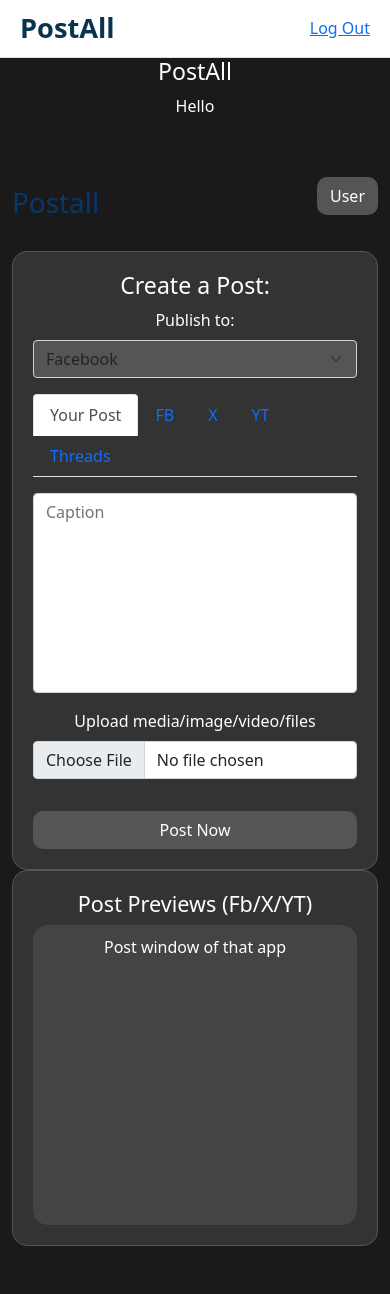
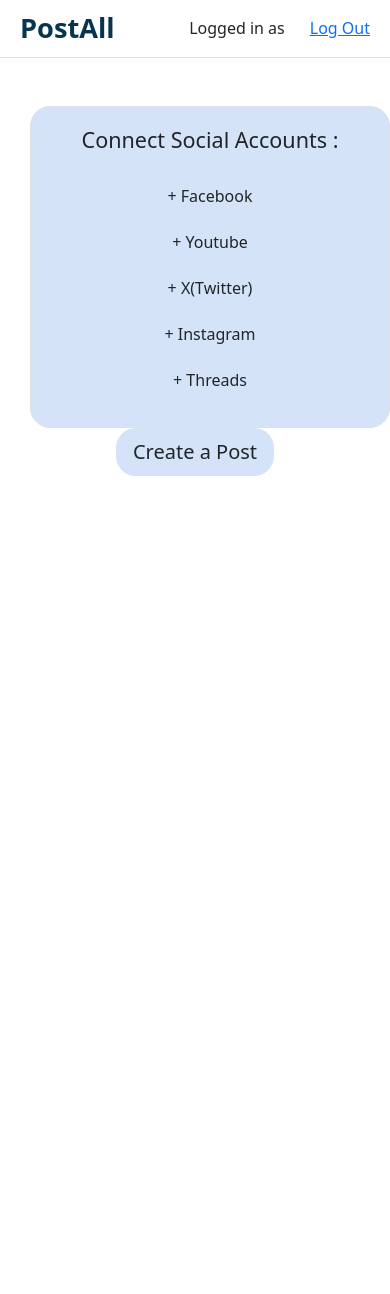
Before and after one commit to mayurgajbhiye4/Postall, a Django app: page /app/ in a window 390 px wide. After the commit the page ends 476 px from the top, so only its background shows below. Run offline with Django 4.2, Linux system fonts and the light colour scheme; a user stored in the database is signed in; some libraries are stand-ins or nearby versions.

Commit message:
added social accounts connection page in app.html

```diff
--- a/postall/urls.py
+++ b/postall/urls.py
@@ -23,5 +23,6 @@ urlpatterns = [
     path('', views.homePage, name = "home"),
     path('app/', views.appPage, name = "app"),
     path('', include('django.contrib.auth.urls')),
+    path('social-auth/', include('social_django.urls', namespace="social")),
     path('signup/', views.signUp, name = "signup"),
 ]
--- /dev/null
+++ b/static/css/app.css
@@ -0,0 +1,17 @@
+.btn-outline-custom{
+    border-color: #000;
+}
+.btn-outline-custom:hover{
+    background-color: hsl(213, 71%, 57%);
+}
+.social-accounts{
+    background-color: hsl(214, 70%, 90%);
+    border: 1px solid #dee2e6;
+    border-radius: 20px;
+    padding: 20px;
+    margin-left: 30px;
+}
+.createPost{
+    background-color: hsl(214, 70%, 90%);
+    border-radius: 20px;
+}
--- a/static/css/style.css
+++ b/static/css/style.css
@@ -10,6 +10,19 @@ h1{
     padding-top: 20px;
     font-size:4rem;
     color: hsl(213, 85%, 23%);
+}
+.post a{
+    text-decoration: none;
+    background-color: hsl(208, 95%, 30%);
+    color: white;
+    font-size: 25px;
+    border: none;
+    border-radius: 15px;
+    padding: 8px 50px ;
+}
+.post a:hover{
+    background-color: hsl(208, 95%, 40%);
+    color: white;
 }
 .loginPage{
     background-color: hsl(0, 17%, 95%);
--- a/templates/app.html
+++ b/templates/app.html
@@ -7,135 +7,31 @@
     <meta charset="UTF-8">
     <meta name="viewport" content="width=device-width, initial-scale=1.0">
     <title>PostAll</title>
+    <link rel = "stylesheet" href = "/static/css/app.css">
     <link href="https://cdn.jsdelivr.net/npm/bootstrap@5.0.2/dist/css/bootstrap.min.css" rel="stylesheet" integrity="sha384-EVSTQN3/azprG1Anm3QDgpJLIm9Nao0Yz1ztcQTwFspd3yD65VohhpuuCOmLASjC" crossorigin="anonymous">
 </head>
 <body>
-    <h3>PostAll</h3>
-    Hello {{ user.first_name }}
-    <style>
-        body {
-            background-color: #1a1a1a;
-            color: #fff;
-        }
-        .custom-card {
-            background-color: #333;
-            border-radius: 15px;
-            padding: 20px;
-            border: 1px solid #555;
-        }
-        .caption-box {
-            height: 200px;
-            resize: none;
-        }
-        .btn-custom {
-            background-color: #555;
-            color: #fff;
-            border-radius: 10px;
-        }
-        .btn-custom:hover {
-            background-color: #777;
-        }
-        .post-preview {
-            background-color: #444;
-            border-radius: 15px;
-            height: 300px;
-            padding: 10px;
-        }
-        .dropdown {
-            background-color: #555;
-        }
-    </style>
-    <div class="container my-5">
-        <div class="row">
-            <!-- Logo and User -->
-            <div class="col-12 d-flex justify-content-between align-items-center mb-4">
-                <h1>Postall</h1>
-                <button class="btn btn-custom">User</button>
-            </div>
-        </div>
-
-        <div class="row">
-            <!-- Post Creation Area -->
-            <div class="col-md-8">
-                <div class="custom-card">
-                    <h3>Create a Post:</h3>
-                    <!-- Dropdown for Social Media Platforms -->
-                    <div class="mb-3">
-                        <label for="publishTo" class="form-label">Publish to:</label>
-                        <select id="publishTo" class="form-select dropdown">
-                            <option value="facebook">Facebook</option>
-                            <option value="twitter">X</option>
-                            <option value="instagram">Instagram</option>
-                            <option value="youtube">YouTube</option>
-                            <option value="threads">Threads</option>
-                        </select>
-                    </div>
-
-                    <!-- Tab Navigation -->
-                    <ul class="nav nav-tabs mb-3" id="myTab" role="tablist">
-                        <li class="nav-item" role="presentation">
-                            <button class="nav-link active" id="your-post-tab" data-bs-toggle="tab" data-bs-target="#yourPost" type="button" role="tab">Your Post</button>
-                        </li>
-                        <li class="nav-item" role="presentation">
-                            <button class="nav-link" id="facebook-tab" data-bs-toggle="tab" data-bs-target="#facebook" type="button" role="tab">FB</button>
-                        </li>
-                        <li class="nav-item" role="presentation">
-                            <button class="nav-link" id="x-tab" data-bs-toggle="tab" data-bs-target="#x" type="button" role="tab">X</button>
-                        </li>
-                        <li class="nav-item" role="presentation">
-                            <button class="nav-link" id="yt-tab" data-bs-toggle="tab" data-bs-target="#yt" type="button" role="tab">YT</button>
-                        </li>
-                        <li class="nav-item" role="presentation">
-                            <button class="nav-link" id="threads-tab" data-bs-toggle="tab" data-bs-target="#threads" type="button" role="tab">Threads</button>
-                        </li>
-                    </ul>
-
-                    <div class="tab-content" id="myTabContent">
-                        <!-- Your Post Tab -->
-                        <div class="tab-pane fade show active" id="yourPost" role="tabpanel">
-                            <textarea class="form-control caption-box mb-3" placeholder="Caption"></textarea>
-                            <div class="mb-3">
-                                <label for="formFile" class="form-label">Upload media/image/video/files</label>
-                                <input class="form-control" type="file" id="formFile">
-                            </div>
-                        </div>
-                        <!-- Facebook Tab -->
-                        <div class="tab-pane fade" id="facebook" role="tabpanel">
-                            <p>Facebook Post Preview</p>
-                        </div>
-                        <!-- X Tab -->
-                        <div class="tab-pane fade" id="x" role="tabpanel">
-                            <p>X Post Preview</p>
-                        </div>
-                        <!-- YouTube Tab -->
-                        <div class="tab-pane fade" id="yt" role="tabpanel">
-                            <p>YouTube Post Preview</p>
-                        </div>
-                        <!-- Threads Tab -->
-                        <div class="tab-pane fade" id="threads" role="tabpanel">
-                            <p>Threads Post Preview</p>
-                        </div>
-                    </div>
-
-                    <button class="btn btn-custom mt-3 w-100">Post Now</button>
+        <main class="row mt-5">
+            <div class="col-md-4">
+                <div class="social-accounts">
+                    <h2 class="h4 mb-4">Connect Social Accounts :</h2>
+                    <a href = "{% url 'social:begin' 'facebook' %}">
+                    <button class="btn btn-outline-custom mb-2 w-100">+ Facebook</button>
+                    </a>
+                    <button class="btn btn-outline-custom mb-2 w-100">+ Youtube</button>
+                    <button class="btn btn-outline-custom mb-2 w-100">+ X(Twitter)</button>
+                    <button class="btn btn-outline-custom mb-2 w-100">+ Instagram</button>
+                    <button class="btn btn-outline-custom mb-2 w-100">+ Threads</button>
                 </div>
             </div>
-
-            <!-- Post Preview Area -->
-            <div class="col-md-4">
-                <div class="custom-card">
-                    <h4>Post Previews (Fb/X/YT)</h4>
-                    <div class="post-preview">
-                        <p>Post window of that app</p>
+                <div class="col-md-8 d-flex align-items-center justify-content-center">
+                    <div class = "createPost">
+                        <button class="btn btn-outline-custom btn-lg">Create a Post</button>
                     </div>
                 </div>
-            </div>
-        </div>
+        </main>
     </div>
-
-    <!-- Bootstrap 5 JS -->
-    <script src="https://cdn.jsdelivr.net/npm/@popperjs/core@2.11.6/dist/umd/popper.min.js"></script>
-    <script src="https://cdn.jsdelivr.net/npm/bootstrap@5.3.0-alpha1/dist/js/bootstrap.min.js"></script>
+    <script src="https://cdn.jsdelivr.net/npm/bootstrap@5.3.0/dist/js/bootstrap.bundle.min.js"></script>
 
 </body>
 </html>
```
Also changed, not shown: postall/settings.py (+12 -1 lines), templates/home.html (+5 -3 lines), db.sqlite3.
